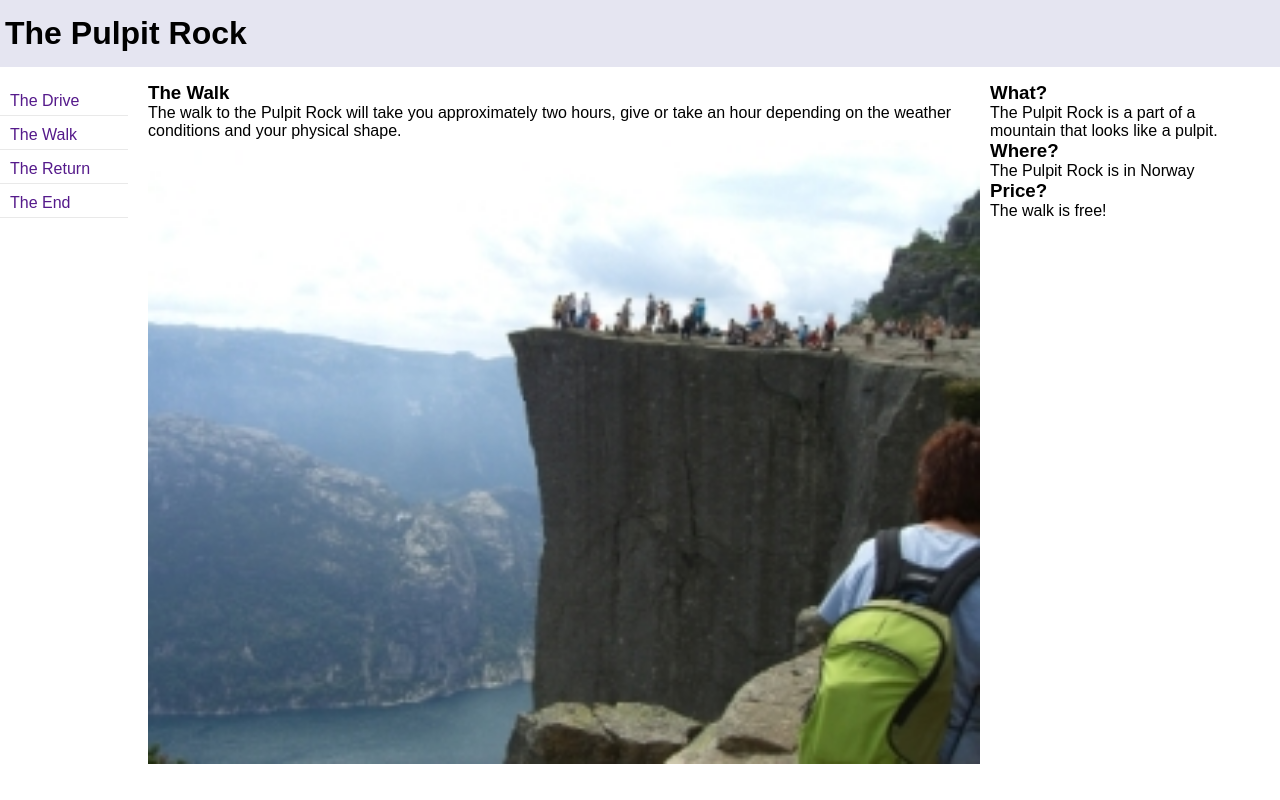
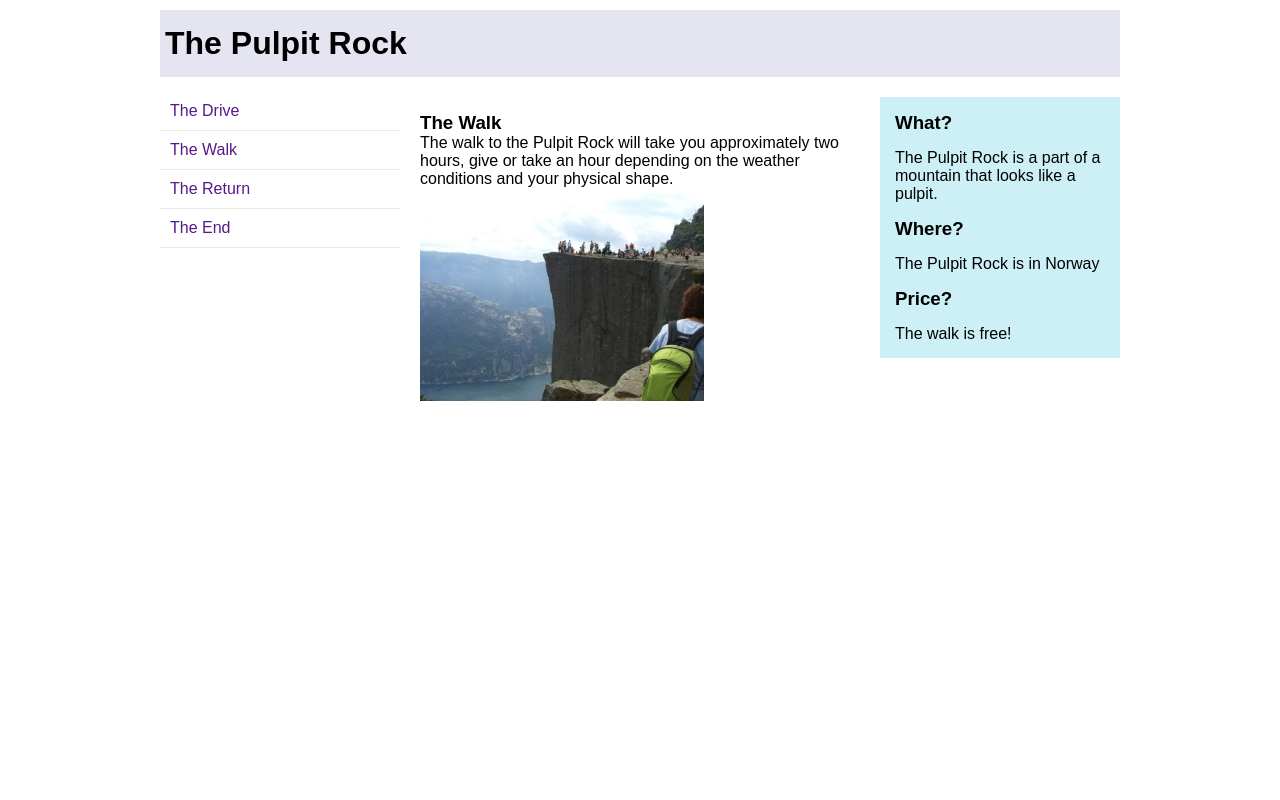
Before and after one commit to komxvl/dz8_1, a plain HTML site: page index.html in a window 1280 px wide. Drawn offline with Linux system fonts and the light colour scheme.

Commit message:
some fix

```diff
--- a/index.html
+++ b/index.html
@@ -8,6 +8,7 @@
     <link rel="stylesheet" href="stylesheet/style.css">
 </head>
 <body>
+    <main>
     <header>
         <h1>The Pulpit Rock</h1>
     </header>
@@ -35,14 +36,15 @@
         <img src="img/pulpitrock.jpg" alt="">
     </section>
     <aside>
-        <h3>What?</h3>
-        <p>The Pulpit Rock is a part of a mountain that looks like a pulpit.</p>
-        <h3>    Where?</h3>
-        <p>The Pulpit Rock is in Norway</p>
+        <h3 class="caption">What?</h3>
+        <p class="propose">The Pulpit Rock is a part of a mountain that looks like a pulpit.</p>
+        <h3  class="caption">    Where?</h3>
+        <p  class="propose">The Pulpit Rock is in Norway</p>
 
-        <h3>Price?</h3>
-        <p>The walk is free!</p>
+        <h3  class="caption">Price?</h3>
+        <p  class="propose">The walk is free!</p>
 
     </aside>
+    </main>
 </body>
 </html>
--- a/stylesheet/style.css
+++ b/stylesheet/style.css
@@ -6,42 +6,49 @@
 a, a:hover, a:visited, a:active{
     text-decoration: none;
 }
+main{
+    width: 75%;
+margin: 10px auto;
+}
 header{
     background: #e5e5f1;
     padding: 15px 0px 15px 5px;
 }
 nav{
     margin-top: 15px;
-    width: 10%;
+    width: 25%;
     float:left;
 }
 nav > ul > li{
-   border-bottom: 1px solid #e9e9e9;
-   padding: 10px 0px 5px 10px;
+padding: 10px 0px 10px 10px;
+border-bottom: 1px solid #e9e9e9;
+list-style: none;
 }
 section{
-    margin-top: 15px;
+    margin-top: 35px;
     float: left;
     margin-left: 20px;
-    width: 65%;
-}
-section img{
-        width: 100%;
+    width: 45%;
 }
 aside{
-    margin-top: 15px;
-    margin-left: 10px;
-    float:left;
-    width: 20%;
+    float: right;
+    width: 25%;
+    margin-top: 20px;
+    background-color: #cdf0f6;
+}
+.propose, .caption{
+    margin: 15px;
 }
 @media screen and (max-width: 768px) {
     section{
         width: 100%;
          margin-left: 0px;
     }
+    section img{
+        width: 100%;
+}
     aside{
         width: 100%;
-        margin-left: 0px
     }
         nav{
             width: 100%;
```
